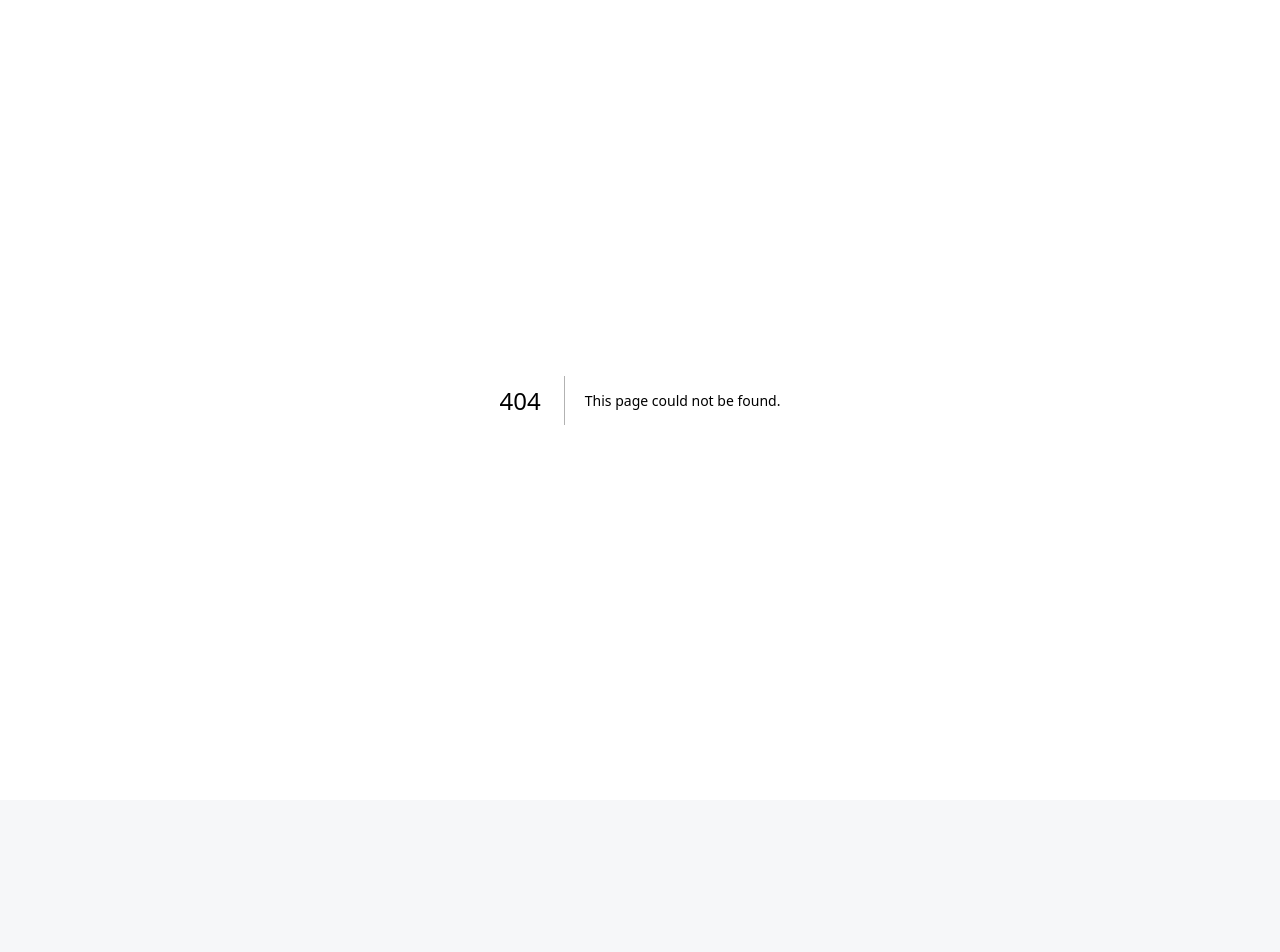
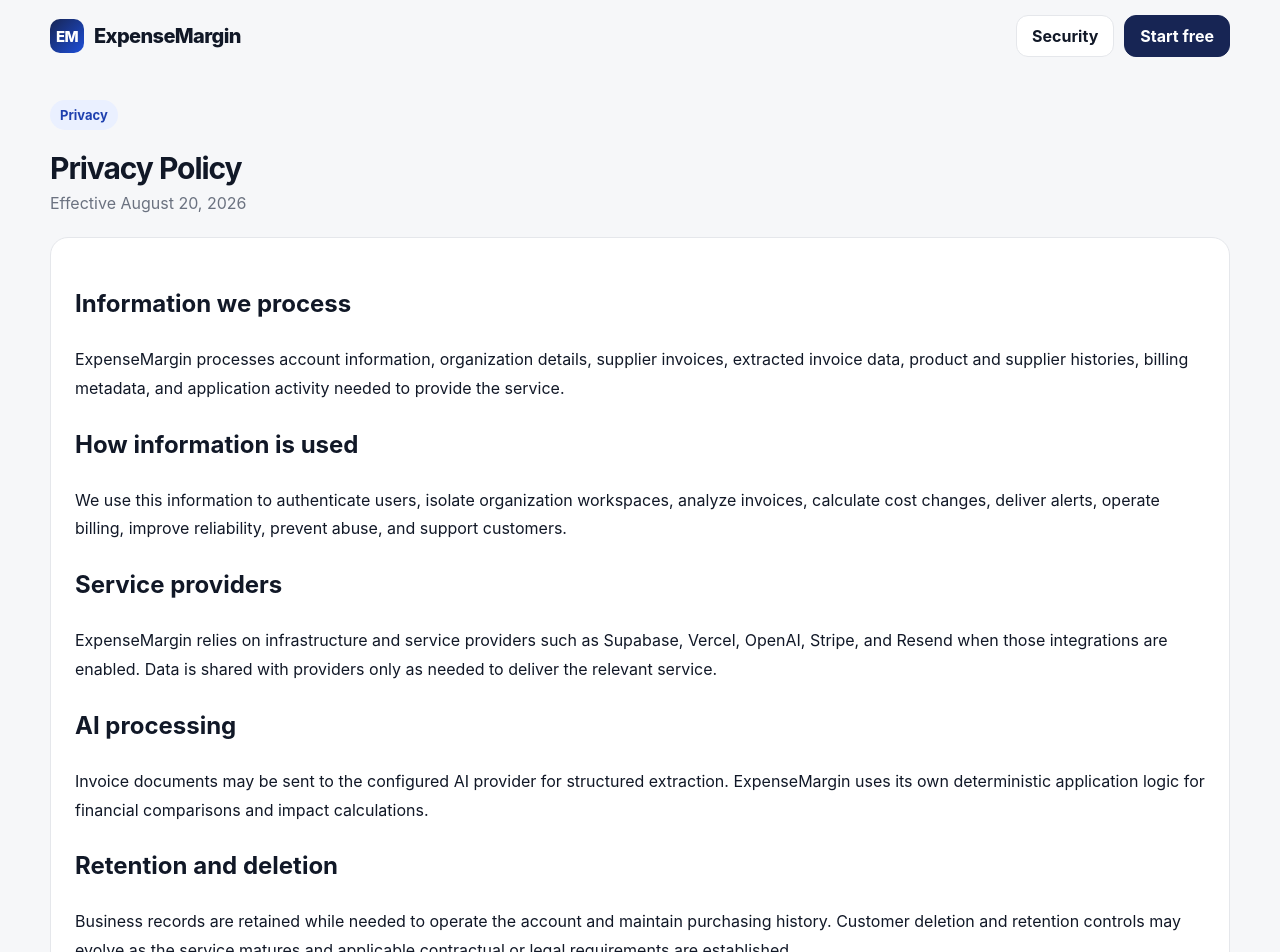
Before and after one commit to Dr-Opara/ExpenseMargin, a Next.js app: page /privacy in a window 1280 px wide. Before the commit this address had no page. Shown: the top 952 px of the page. Before the commit the page ends 800 px from the top, so only its background shows below. Built offline with nearby package versions, Linux system fonts and the light colour scheme.

Commit message:
feat: add privacy policy

```diff
--- /dev/null
+++ b/app/privacy/page.tsx
@@ -0,0 +1,22 @@
+import type { Metadata } from "next";
+import Link from "next/link";
+
+export const metadata: Metadata = { title: "Privacy — ExpenseMargin", description: "ExpenseMargin privacy practices for account and invoice data." };
+
+export default function PrivacyPage() {
+  return <div className="container">
+    <nav className="landing-nav"><Link href="/" className="brand"><span className="brand-mark">EM</span><span>ExpenseMargin</span></Link><div className="nav-actions"><Link className="btn" href="/security">Security</Link><Link className="btn primary" href="/signup">Start free</Link></div></nav>
+    <section className="page" style={{paddingLeft:0,paddingRight:0}}>
+      <div className="page-head"><div><span className="eyebrow">Privacy</span><h1>Privacy Policy</h1><p>Effective August 20, 2026</p></div></div>
+      <section className="panel"><div style={{padding:24,lineHeight:1.8}}>
+        <h2>Information we process</h2><p>ExpenseMargin processes account information, organization details, supplier invoices, extracted invoice data, product and supplier histories, billing metadata, and application activity needed to provide the service.</p>
+        <h2>How information is used</h2><p>We use this information to authenticate users, isolate organization workspaces, analyze invoices, calculate cost changes, deliver alerts, operate billing, improve reliability, prevent abuse, and support customers.</p>
+        <h2>Service providers</h2><p>ExpenseMargin relies on infrastructure and service providers such as Supabase, Vercel, OpenAI, Stripe, and Resend when those integrations are enabled. Data is shared with providers only as needed to deliver the relevant service.</p>
+        <h2>AI processing</h2><p>Invoice documents may be sent to the configured AI provider for structured extraction. ExpenseMargin uses its own deterministic application logic for financial comparisons and impact calculations.</p>
+        <h2>Retention and deletion</h2><p>Business records are retained while needed to operate the account and maintain purchasing history. Customer deletion and retention controls may evolve as the service matures and applicable contractual or legal requirements are established.</p>
+        <h2>Security</h2><p>ExpenseMargin uses tenant-scoped database policies, private file storage, HTTPS, server-side credential handling, and operational logging. No online system can guarantee absolute security.</p>
+        <h2>Changes</h2><p>We may update this policy as the product, providers, or legal requirements change. Material revisions will be reflected by updating the effective date.</p>
+      </div></section>
+    </section>
+  </div>;
+}
```
